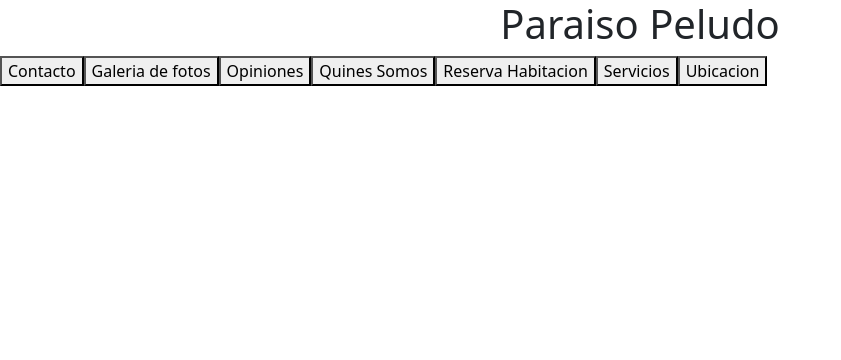
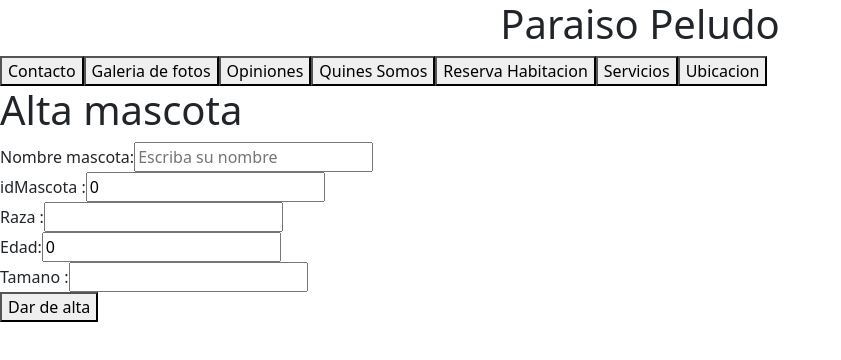
Before and after one commit to cohet3/FrontHotelMascotas, an Angular app: page /alta-mascota in a window 1280 px wide. Before the commit this address led to /. Shown: the top 360 px of the page, without its empty margins (0-841 px from the left). Built offline with nearby package versions, Linux system fonts and the light colour scheme.

Commit message:
sin errores mascota

```diff
--- /dev/null
+++ b/src/app/_modelo/mascota.ts
@@ -0,0 +1,7 @@
+export interface Mascota{
+    idMascota: number,
+    nombreMascota: string,
+    raza: string,
+    edad:number,
+    tamano: string
+  }
--- /dev/null
+++ b/src/app/_servicio/mascota.service.ts
@@ -0,0 +1,23 @@
+import { HttpClient } from '@angular/common/http';
+import { Injectable } from '@angular/core';
+import { Mascota } from '../_modelo/mascota';
+import { Observable, Subject } from 'rxjs';
+
+@Injectable({
+  providedIn: 'root'
+})
+export class MascotaService {
+
+  private url: string = 'http://localhost:8080/mascotas';//conectar intelillnt
+  mascotaCambio = new Subject<Mascota[]>();
+
+  listar(): Observable<Mascota[]>{
+    return this.http.get<Mascota[]>(this.url);
+  }
+
+  alta(m:Mascota):Observable<Mascota>{
+    return this.http.post<Mascota>(this.url,m);
+  }
+
+  constructor(private http:HttpClient) {}
+}
--- a/src/app/_servicio/servicio.service.ts
+++ b/src/app/_servicio/servicio.service.ts
@@ -2,6 +2,7 @@ import { Injectable } from "@angular/core";
 import { Observable, Subject } from "rxjs";
 import { Servicio } from "../_modelo/servicio";
 import { HttpClient } from "@angular/common/http";
+
 
 @Injectable({
     providedIn: 'root'
--- /dev/null
+++ b/src/app/alta-mascota/alta-mascota.component.html
@@ -0,0 +1,21 @@
+<h1>Alta mascota</h1>
+
+<div>
+
+
+   <label>Nombre mascota: </label>
+   <input type="text" [(ngModel)]="m1.nombreMascota" placeholder="Escriba su nombre">
+   <br>
+   <label>idMascota :</label>
+   <input type="text" [(ngModel)]="m1.idMascota"placeholder="Escriba el id de su mascota">
+   <br>
+   <label>Raza :</label>
+   <input type="text" [(ngModel)]="m1.raza">
+   <br>
+   <label>Edad:</label>
+   <input type="text" [(ngModel)]="m1.edad">
+   <br>
+   <label>Tamano :</label>
+   <input type="text" [(ngModel)]="m1.tamano">
+   <br>
+   <button (click)="altaMascota()">Dar de alta</button>
--- /dev/null
+++ b/src/app/alta-mascota/alta-mascota.component.ts
@@ -0,0 +1,40 @@
+import { Component, EventEmitter, Output } from '@angular/core';
+import { FormsModule } from '@angular/forms';
+import { ActivatedRoute, Router } from '@angular/router';
+import { Observable } from 'rxjs';
+import { Mascota } from '../_modelo/mascota';
+import { MascotaService } from '../_servicio/mascota.service';
+
+
+@Component({
+  selector: 'app-alta-mascota',
+  standalone: true,
+  imports: [FormsModule],
+  templateUrl: './alta-mascota.component.html',
+  styleUrl: './alta-mascota.component.css'
+})
+export class AltaMascotaComponent {
+
+  m1:Mascota={
+
+    "idMascota":0,
+    "nombreMascota":"",
+    "raza":"",
+    "edad":0,
+    "tamano":""}
+
+   constructor(private servicio: MascotaService,
+    private route: ActivatedRoute,
+    private router: Router,){}
+
+    altaMascota(): void{
+      this.servicio.alta(this.m1).subscribe(()=>console.log("se ha dado de alta"));
+      this.servicio.listar().subscribe(data =>
+        {this.servicio.mascotaCambio.next(data)});
+      this.router.navigate(['']);
+
+
+
+  }
+
+}
--- a/src/app/app.component.ts
+++ b/src/app/app.component.ts
@@ -1,11 +1,13 @@
 import { Component } from '@angular/core';
 import { RouterModule, RouterOutlet } from '@angular/router';
 import { ServiciosComponent } from './servicios/servicios.component';
+import { MascotasComponent } from './mascotas/mascotas.component';
+import { AltaMascotaComponent } from './alta-mascota/alta-mascota.component';
 
 @Component({
   selector: 'app-root',
   standalone: true,
-  imports: [RouterOutlet,RouterModule, ServiciosComponent],
+  imports: [RouterOutlet,RouterModule, ServiciosComponent,AltaMascotaComponent],
   templateUrl: './app.component.html',
   styleUrl: './app.component.css'
 })
--- a/src/app/app.routes.ts
+++ b/src/app/app.routes.ts
@@ -8,9 +8,12 @@ import { QuinesSomosComponent } from './quines-somos/quines-somos.component';
 import { ReservaHabitacionComponent } from './reserva-habitacion/reserva-habitacion.component';
 import { ServiciosComponent } from './servicios/servicios.component';
 import { UbicacionComponent } from './ubicacion/ubicacion.component';
+import { AltaMascotaComponent } from './alta-mascota/alta-mascota.component';
+
 
 export const routes: Routes = [
     {path:"inicio", component:InicioComponent},
+    {path:"alta-mascota",component:AltaMascotaComponent},
     {path:"cliente", component:ClienteComponent},
     {path:"", redirectTo: "/inicio", pathMatch:"full"},
     {path:"contacto",component:ContactoComponent},
```
Also changed, not shown: src/app/mascotas/mascotas.component.html (+24 -1 lines), src/app/mascotas/mascotas.component.ts (+21 -4 lines), src/app/quines-somos/quines-somos.component.html (+14 -6 lines), src/app/alta-mascota/alta-mascota.component.css (added).
